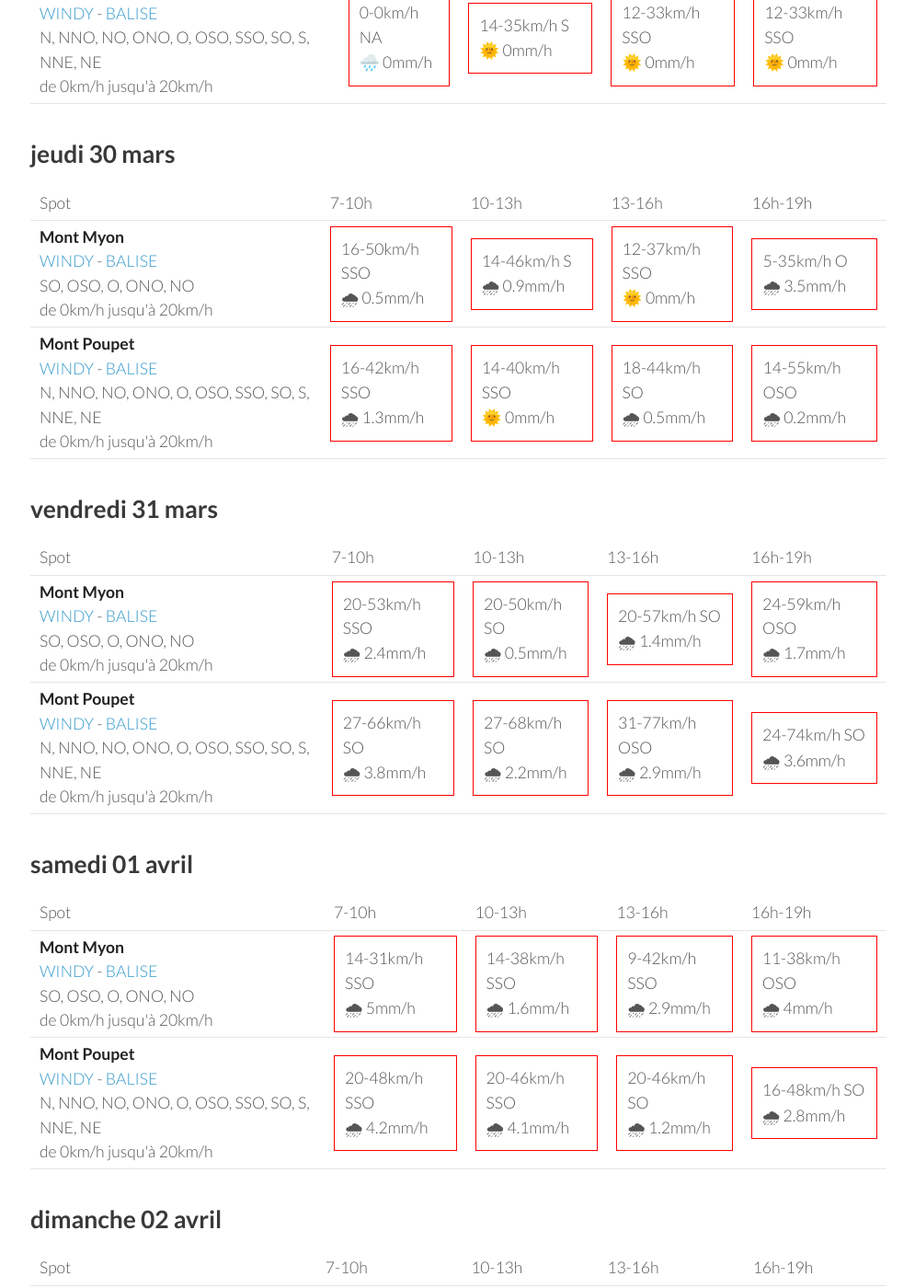
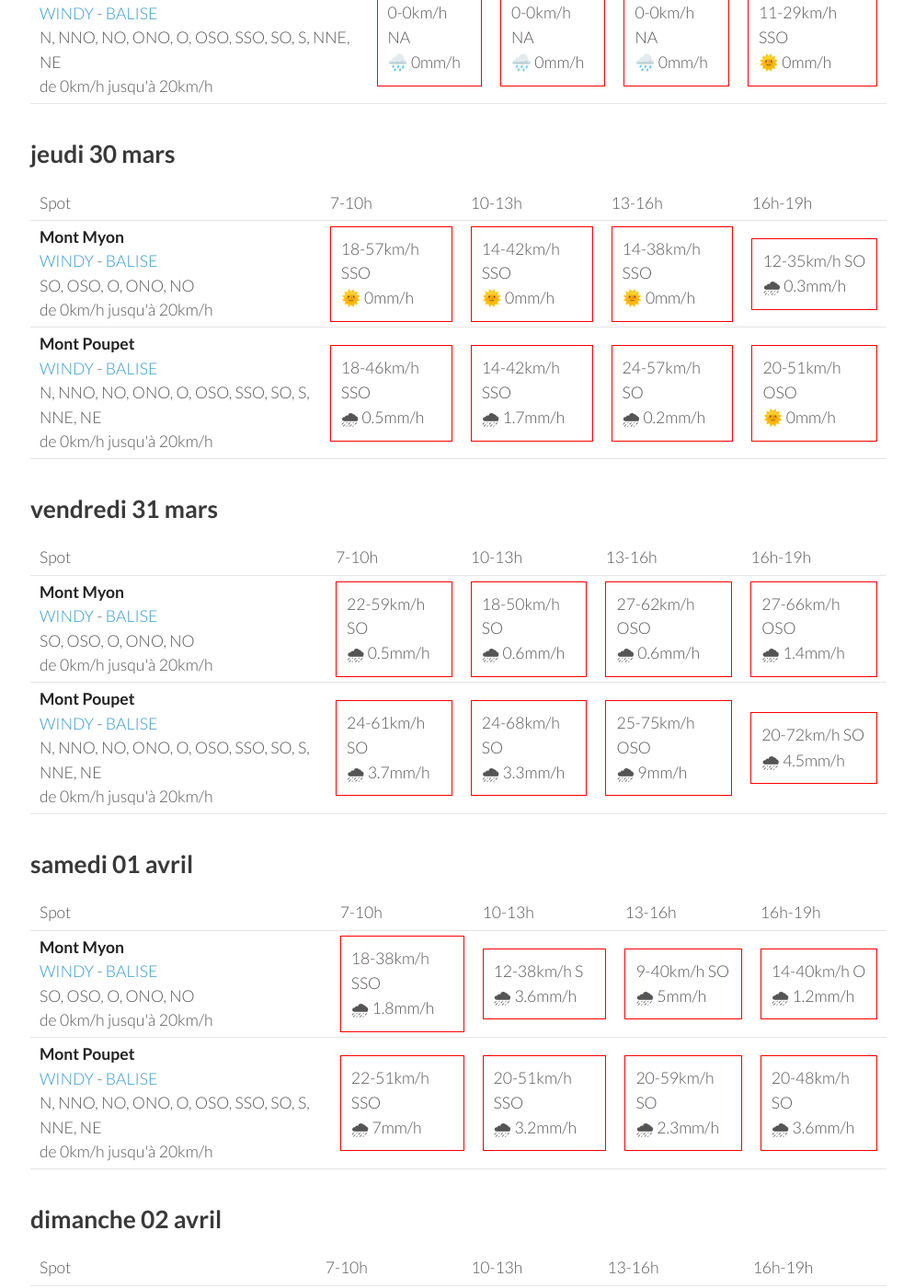
Before and after one commit to parapente-dans-le-nord/parapente-dans-le-nord.github.io, a Jekyll site: the page built from jura.markdown, in a window 1280 px wide and 1400 px high, scrolled down 513 px. Shown: the whole window at 92% size, without its empty margins (25-1020 px from the left). Built offline with Jekyll 4.4.1, drawn with Linux system fonts in a browser that asks for light colours; some of the changed text lies outside the part shown.

Commit message:
update index.markdown

```diff
--- a/jura.markdown
+++ b/jura.markdown
@@ -25,18 +25,18 @@ page mise à jour le mercredi 29 mars 13:20
         <td><strong>Mont Myon</strong><br><a href="https://windy.com/46.331/5.397?45.898,5.394,8,m:eWoagj8">WINDY</a> - <span class=""><a href="http://www.balisemeteo.com/balise.php?idBalise=70">BALISE</a> </span><br> <span class="vent-favorable">SO, OSO, O, ONO, NO</span><br><span class="force-vent">de 0km/h jusqu'à 20km/h</span> </td>
 
             <td><div class="not-flyable"><p>0-0km/h NA</p><p>🌧️ 0mm/h</p></div></td>
-            <td><div class="not-flyable"><p>12-42km/h SSO</p><p>🌞 0mm/h</p></div></td>
-            <td><div class="not-flyable"><p>9-25km/h SSO</p><p>🌞 0mm/h</p></div></td>
-            <td><div class="not-flyable"><p>9-27km/h SSO</p><p>🌞 0mm/h</p></div></td>
+            <td><div class="not-flyable"><p>0-0km/h NA</p><p>🌧️ 0mm/h</p></div></td>
+            <td><div class="not-flyable"><p>0-0km/h NA</p><p>🌧️ 0mm/h</p></div></td>
+            <td><div class="not-flyable"><p>7-22km/h SSO</p><p>🌞 0mm/h</p></div></td>
 
     </tr>
 <tr>
         <td><strong>Mont Poupet</strong><br><a href="https://windy.com/46.970/5.876?46.541,5.876,8">WINDY</a> - <span class=""><a href="http://www.balisemeteo.com/balise.php?idBalise=92">BALISE</a> </span><br> <span class="vent-favorable">N, NNO, NO, ONO, O, OSO, SSO, SO, S, NNE, NE</span><br><span class="force-vent">de 0km/h jusqu'à 20km/h</span> </td>
 
             <td><div class="not-flyable"><p>0-0km/h NA</p><p>🌧️ 0mm/h</p></div></td>
-            <td><div class="not-flyable"><p>14-35km/h S</p><p>🌞 0mm/h</p></div></td>
-            <td><div class="not-flyable"><p>12-33km/h SSO</p><p>🌞 0mm/h</p></div></td>
-            <td><div class="not-flyable"><p>12-33km/h SSO</p><p>🌞 0mm/h</p></div></td>
+            <td><div class="not-flyable"><p>0-0km/h NA</p><p>🌧️ 0mm/h</p></div></td>
+            <td><div class="not-flyable"><p>0-0km/h NA</p><p>🌧️ 0mm/h</p></div></td>
+            <td><div class="not-flyable"><p>11-29km/h SSO</p><p>🌞 0mm/h</p></div></td>
 
     </tr>
 
@@ -58,20 +58,20 @@ page mise à jour le mercredi 29 mars 13:20
 <tr>
         <td><strong>Mont Myon</strong><br><a href="https://windy.com/46.331/5.397?45.898,5.394,8,m:eWoagj8">WINDY</a> - <span class=""><a href="http://www.balisemeteo.com/balise.php?idBalise=70">BALISE</a> </span><br> <span class="vent-favorable">SO, OSO, O, ONO, NO</span><br><span class="force-vent">de 0km/h jusqu'à 20km/h</span> </td>
 
-            <td><div class="not-flyable"><p>16-50km/h SSO</p><p>🌧 0.5mm/h</p></div></td>
-            <td><div class="not-flyable"><p>14-46km/h S</p><p>🌧 0.9mm/h</p></div></td>
-            <td><div class="not-flyable"><p>12-37km/h SSO</p><p>🌞 0mm/h</p></div></td>
-            <td><div class="not-flyable"><p>5-35km/h O</p><p>🌧 3.5mm/h</p></div></td>
+            <td><div class="not-flyable"><p>18-57km/h SSO</p><p>🌞 0mm/h</p></div></td>
+            <td><div class="not-flyable"><p>14-42km/h SSO</p><p>🌞 0mm/h</p></div></td>
+            <td><div class="not-flyable"><p>14-38km/h SSO</p><p>🌞 0mm/h</p></div></td>
+            <td><div class="not-flyable"><p>12-35km/h SO</p><p>🌧 0.3mm/h</p></div></td>
 
 
     </tr>
 <tr>
         <td><strong>Mont Poupet</strong><br><a href="https://windy.com/46.970/5.876?46.541,5.876,8">WINDY</a> - <span class=""><a href="http://www.balisemeteo.com/balise.php?idBalise=92">BALISE</a> </span><br> <span class="vent-favorable">N, NNO, NO, ONO, O, OSO, SSO, SO, S, NNE, NE</span><br><span class="force-vent">de 0km/h jusqu'à 20km/h</span> </td>
 
-            <td><div class="not-flyable"><p>16-42km/h SSO</p><p>🌧 1.3mm/h</p></div></td>
-            <td><div class="not-flyable"><p>14-40km/h SSO</p><p>🌞 0mm/h</p></div></td>
-            <td><div class="not-flyable"><p>18-44km/h SO</p><p>🌧 0.5mm/h</p></div></td>
-            <td><div class="not-flyable"><p>14-55km/h OSO</p><p>🌧 0.2mm/h</p></div></td>
+            <td><div class="not-flyable"><p>18-46km/h SSO</p><p>🌧 0.5mm/h</p></div></td>
+            <td><div class="not-flyable"><p>14-42km/h SSO</p><p>🌧 1.7mm/h</p></div></td>
+            <td><div class="not-flyable"><p>24-57km/h SO</p><p>🌧 0.2mm/h</p></div></td>
+            <td><div class="not-flyable"><p>20-51km/h OSO</p><p>🌞 0mm/h</p></div></td>
 
 
     </tr>
@@ -94,20 +94,20 @@ page mise à jour le mercredi 29 mars 13:20
 <tr>
         <td><strong>Mont Myon</strong><br><a href="https://windy.com/46.331/5.397?45.898,5.394,8,m:eWoagj8">WINDY</a> - <span class=""><a href="http://www.balisemeteo.com/balise.php?idBalise=70">BALISE</a> </span><br> <span class="vent-favorable">SO, OSO, O, ONO, NO</span><br><span class="force-vent">de 0km/h jusqu'à 20km/h</span> </td>
 
-            <td><div class="not-flyable"><p>20-53km/h SSO</p><p>🌧 2.4mm/h</p></div></td>
-            <td><div class="not-flyable"><p>20-50km/h SO</p><p>🌧 0.5mm/h</p></div></td>
-            <td><div class="not-flyable"><p>20-57km/h SO</p><p>🌧 1.4mm/h</p></div></td>
-            <td><div class="not-flyable"><p>24-59km/h OSO</p><p>🌧 1.7mm/h</p></div></td>
+            <td><div class="not-flyable"><p>22-59km/h SO</p><p>🌧 0.5mm/h</p></div></td>
+            <td><div class="not-flyable"><p>18-50km/h SO</p><p>🌧 0.6mm/h</p></div></td>
+            <td><div class="not-flyable"><p>27-62km/h OSO</p><p>🌧 0.6mm/h</p></div></td>
+            <td><div class="not-flyable"><p>27-66km/h OSO</p><p>🌧 1.4mm/h</p></div></td>
 
 
     </tr>
 <tr>
         <td><strong>Mont Poupet</strong><br><a href="https://windy.com/46.970/5.876?46.541,5.876,8">WINDY</a> - <span class=""><a href="http://www.balisemeteo.com/balise.php?idBalise=92">BALISE</a> </span><br> <span class="vent-favorable">N, NNO, NO, ONO, O, OSO, SSO, SO, S, NNE, NE</span><br><span class="force-vent">de 0km/h jusqu'à 20km/h</span> </td>
 
-            <td><div class="not-flyable"><p>27-66km/h SO</p><p>🌧 3.8mm/h</p></div></td>
-            <td><div class="not-flyable"><p>27-68km/h SO</p><p>🌧 2.2mm/h</p></div></td>
-            <td><div class="not-flyable"><p>31-77km/h OSO</p><p>🌧 2.9mm/h</p></div></td>
-            <td><div class="not-flyable"><p>24-74km/h SO</p><p>🌧 3.6mm/h</p></div></td>
+            <td><div class="not-flyable"><p>24-61km/h SO</p><p>🌧 3.7mm/h</p></div></td>
+            <td><div class="not-flyable"><p>24-68km/h SO</p><p>🌧 3.3mm/h</p></div></td>
+            <td><div class="not-flyable"><p>25-75km/h OSO</p><p>🌧 9mm/h</p></div></td>
+            <td><div class="not-flyable"><p>20-72km/h SO</p><p>🌧 4.5mm/h</p></div></td>
 
 
     </tr>
@@ -130,20 +130,20 @@ page mise à jour le mercredi 29 mars 13:20
 <tr>
         <td><strong>Mont Myon</strong><br><a href="https://windy.com/46.331/5.397?45.898,5.394,8,m:eWoagj8">WINDY</a> - <span class=""><a href="http://www.balisemeteo.com/balise.php?idBalise=70">BALISE</a> </span><br> <span class="vent-favorable">SO, OSO, O, ONO, NO</span><br><span class="force-vent">de 0km/h jusqu'à 20km/h</span> </td>
 
-            <td><div class="not-flyable"><p>14-31km/h SSO</p><p>🌧 5mm/h</p></div></td>
-            <td><div class="not-flyable"><p>14-38km/h SSO</p><p>🌧 1.6mm/h</p></div></td>
-            <td><div class="not-flyable"><p>9-42km/h SSO</p><p>🌧 2.9mm/h</p></div></td>
-            <td><div class="not-flyable"><p>11-38km/h OSO</p><p>🌧 4mm/h</p></div></td>
+            <td><div class="not-flyable"><p>18-38km/h SSO</p><p>🌧 1.8mm/h</p></div></td>
+            <td><div class="not-flyable"><p>12-38km/h S</p><p>🌧 3.6mm/h</p></div></td>
+            <td><div class="not-flyable"><p>9-40km/h SO</p><p>🌧 5mm/h</p></div></td>
+            <td><div class="not-flyable"><p>14-40km/h O</p><p>🌧 1.2mm/h</p></div></td>
 
 
     </tr>
 <tr>
         <td><strong>Mont Poupet</strong><br><a href="https://windy.com/46.970/5.876?46.541,5.876,8">WINDY</a> - <span class=""><a href="http://www.balisemeteo.com/balise.php?idBalise=92">BALISE</a> </span><br> <span class="vent-favorable">N, NNO, NO, ONO, O, OSO, SSO, SO, S, NNE, NE</span><br><span class="force-vent">de 0km/h jusqu'à 20km/h</span> </td>
 
-            <td><div class="not-flyable"><p>20-48km/h SSO</p><p>🌧 4.2mm/h</p></div></td>
-            <td><div class="not-flyable"><p>20-46km/h SSO</p><p>🌧 4.1mm/h</p></div></td>
-            <td><div class="not-flyable"><p>20-46km/h SO</p><p>🌧 1.2mm/h</p></div></td>
-            <td><div class="not-flyable"><p>16-48km/h SO</p><p>🌧 2.8mm/h</p></div></td>
+            <td><div class="not-flyable"><p>22-51km/h SSO</p><p>🌧 7mm/h</p></div></td>
+            <td><div class="not-flyable"><p>20-51km/h SSO</p><p>🌧 3.2mm/h</p></div></td>
+            <td><div class="not-flyable"><p>20-59km/h SO</p><p>🌧 2.3mm/h</p></div></td>
+            <td><div class="not-flyable"><p>20-48km/h SO</p><p>🌧 3.6mm/h</p></div></td>
 
 
     </tr>
```
Also changed, not shown: other parts of jura.markdown (+1 -1 lines).
